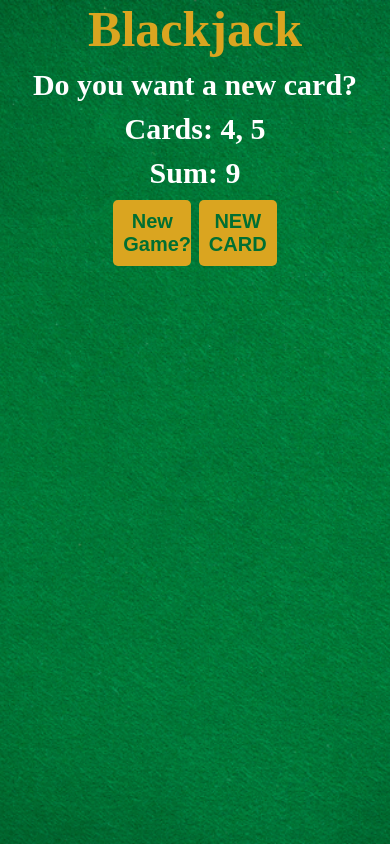
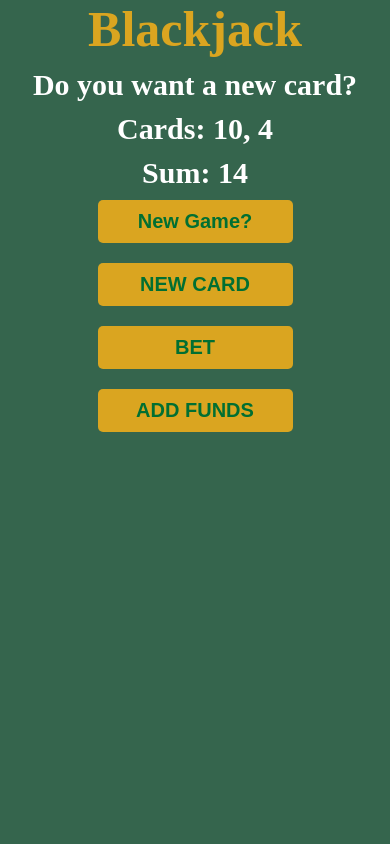
Before and after one commit to musinski/blackjackV1, a plain HTML site: page index.html in a window 390 px wide. Both pictures are taken after a click on the button "START GAME". Drawn offline with Linux system fonts and the light colour scheme.

Commit message:
Added getRandomCards() and addFunds(). Added new buttons to UI. Fixed mobile layout.

```diff
--- a/index.html
+++ b/index.html
@@ -4,17 +4,20 @@
     <meta charset="UTF-8">
     <meta http-equiv="X-UA-Compatible" content="IE=edge">
     <meta name="viewport" content="width=device-width, initial-scale=1.0">
-    <title>Document</title>
+    <title>Blackjack</title>
     <link rel="stylesheet" href="styles.css">
 </head>
 <body>
-    <div>
+    <div class="game-container">
         <h1>Blackjack</h1>
         <p id="message-el">Want to play a round?</p>
         <p id="cards-el">Cards:</p>
         <p id="sum-el">Sum:</p>
         <button id="start-game-btn" onclick="startGame()">START GAME</button>
         <button id="new-card-btn" onclick="newCard()">NEW CARD</button>
+        <button id="bet-btn">BET</button>
+        <button id="add-funds-btn" onclick="addFunds()">ADD FUNDS</button>
+        <p id="money-amount"></p>
         <p id="error-message"></p>
     </div>
     <script src="script.js"></script>
--- a/script.js
+++ b/script.js
@@ -1,6 +1,6 @@
-let firstCard = 0;
-let secondCard = 0;
-let sum = 0;
+let funds = 0;
+let cards = [];
+let sum;
 let blackJackStatus = false;
 let message = "";
 let messageElement = document.getElementById("message-el");
@@ -8,40 +8,35 @@ let sumElement = document.getElementById("sum-el")
 let cardsElement = document.getElementById("cards-el");
 let errorMessage = document.getElementById("error-message");
 let startGameButton = document.getElementById("start-game-btn");
+let moneyAmountElement = document.getElementById("money-amount");
 
 function startGame() {
-    firstCard = Math.floor(Math.random() * 12);
-    secondCard = Math.floor(Math.random() * 12);
-
-    while (firstCard === 0) {
-        firstCard = Math.floor(Math.random() * 12);
-    }
-
-    while (secondCard === 0) {
-        secondCard = Math.floor(Math.random() * 12);
-    }
-
-    sum = firstCard + secondCard;
-
+    cards[0] = getRandomCard();
+    cards[1] = getRandomCard();
+    sum = cards[0] + cards[1];
     checkBlackJackStatus(sum);
-
-    cardsElement.textContent = "Cards: " + firstCard + ", " + secondCard;
-
+    cardsElement.textContent = "Cards: " + cards[0] + ", " + cards[1];
     sumElement.textContent = "Sum: " + sum;
-
     startGameButton.textContent = "New Game?";
+    errorMessage.textContent = "";
 }
 
 function newCard() {
-    if (sum < 21) {
-        let newCard = Math.floor(Math.random() * 12);
+    if (sum == undefined) {
+        errorMessage.textContent = "Start game.";
+    }
+    else if (sum < 21) {
+        let newCard = getRandomCard();
         while (newCard === 0) {
-            newCard = Math.floor(Math.random() * 12);
+            newCard = getRandomCard();
         }
+        cards.push(newCard);
         sum += newCard;
         cardsElement.textContent += ", " + newCard;
         sumElement.textContent = "Sum: " + sum;
         checkBlackJackStatus(sum);
+    } else if (sum === 21){
+        errorMessage.textContent = "Blackjack achieved.";
     } else {
         errorMessage.textContent = "You are out.";
     }
@@ -56,8 +51,26 @@ function checkBlackJackStatus(sum) {
         message = "You've got Blackjack.";
         messageElement.textContent = message;
     } else {
-        isAlive = false;
         message = "You're out of the game.";
         messageElement.textContent = message;
     }
 }
+
+function getRandomCard() {
+    let value = Math.floor(Math.random() * 13 + 1);
+    if (value === 1) {
+        return 11;
+    } else if (value > 10) {
+        return 10;
+    } else {
+        return value;
+    }
+}
+
+function addFunds() {
+    fundsToAdd = prompt("How much to add? ");
+    fundsToAdd = Number(fundsToAdd);
+    funds += fundsToAdd;
+    console.log(funds);
+    moneyAmountElement.textContent = "Funds: $" + funds;
+}
--- a/styles.css
+++ b/styles.css
@@ -12,15 +12,22 @@
 }
 
 body {
-    background-image: url(images/table.png);
+    /*background-image: url(images/table.png);
     background-repeat: no-repeat;
     background-size: cover;
-    background-position: center;
+    background-position: center;*/
+    background-color: #35654d;
     color: white;
     font-weight: bold;
-    text-align: center;
     height: 100vh;
     font-size: 3rem;
+}
+
+.game-container {
+    display: flex;
+    flex-direction: column;
+    align-items: center;
+    justify-content: center;
 }
 
 h1 {
@@ -30,6 +37,7 @@ h1 {
 
 p {
     margin-top: 1rem;
+    text-align: center;
 }
 
 .new-cards-div {
@@ -40,10 +48,12 @@ p {
 }
 
 #start-game-btn,
-#new-card-btn {
+#new-card-btn,
+#bet-btn,
+#add-funds-btn {
     background-color: goldenrod;
     padding: 1rem;
-    width: 20%;
+    width: 50%;
     border-radius: 0.5rem;
     color: #016f32;
     margin: 1rem 0;
```
